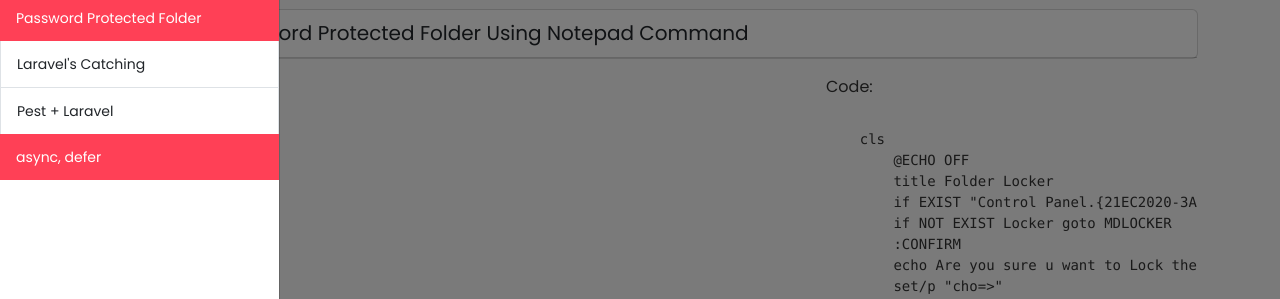
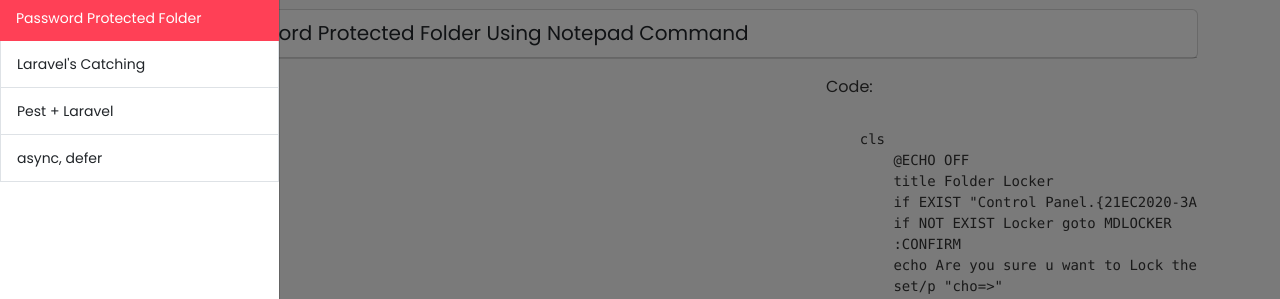
Before and after one commit to markjay18/web002, a plain HTML site: page index.html in a window 1280 px wide. Both pictures are taken after a click on the icon 98 px from the left and 29 px from the top of the page. Shown: the part 67-366 px from the top of the page. Drawn offline with nearby package versions, Linux system fonts and the light colour scheme.

Commit message:
Update index.html

```diff
--- a/index.html
+++ b/index.html
@@ -156,7 +156,7 @@
               <p class="mb-1 menu-list">Pest + Laravel</p>
             </div>
           </a>
-          <a href="https://web005.vercel.app/" class="list-group-item list-group-item-action active">
+          <a href="https://web005.vercel.app/" class="list-group-item list-group-item-action">
             <div class="d-flex w-100 justify-content-between">
               <p class="mb-1 menu-list">async, defer</p>
             </div>
```
